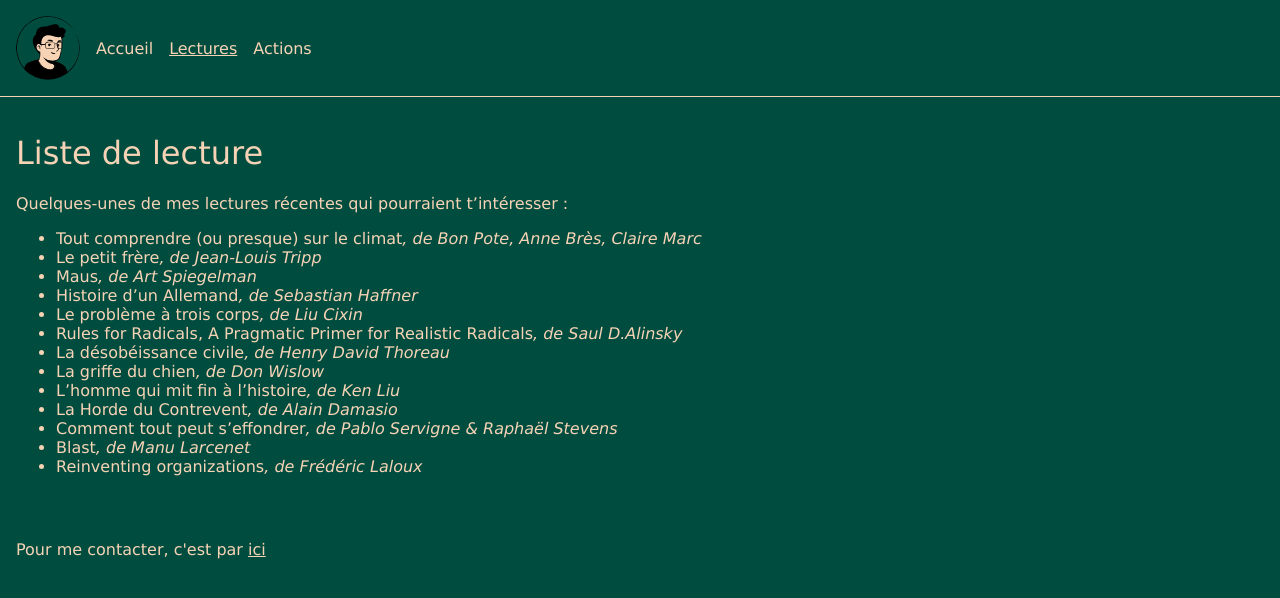
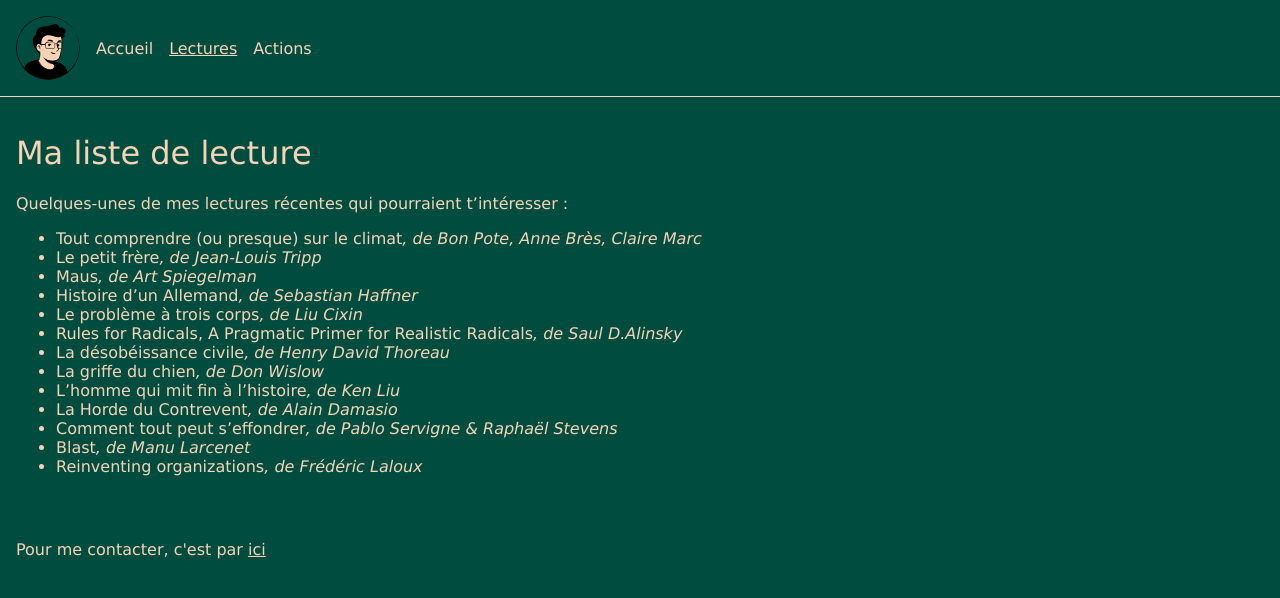
Before and after one commit to Ju4/ju4.github.io, a Jekyll site: the page built from readings.md, in a window 1280 px wide. Shown: the top 598 px of the page. Built offline with Jekyll 4.4.1, drawn with Linux system fonts in a browser that asks for light colours.

```diff
--- a/readings.md
+++ b/readings.md
@@ -3,7 +3,7 @@ title: Lectures
 illustration: avatar_glasses
 ---
 
-# Liste de lecture
+# Ma liste de lecture
 
 Quelques-unes de mes lectures récentes qui pourraient t'intéresser :
 
```
